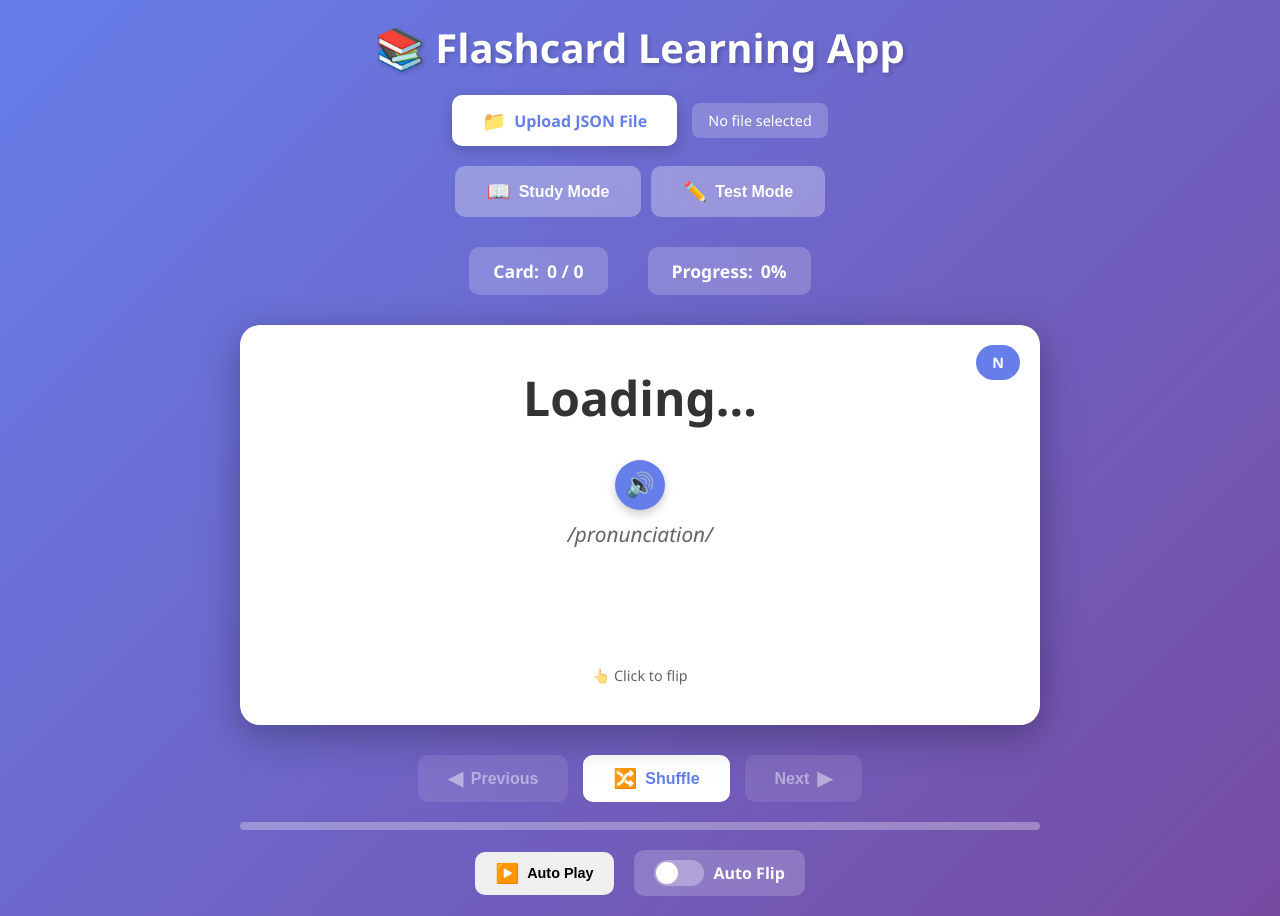
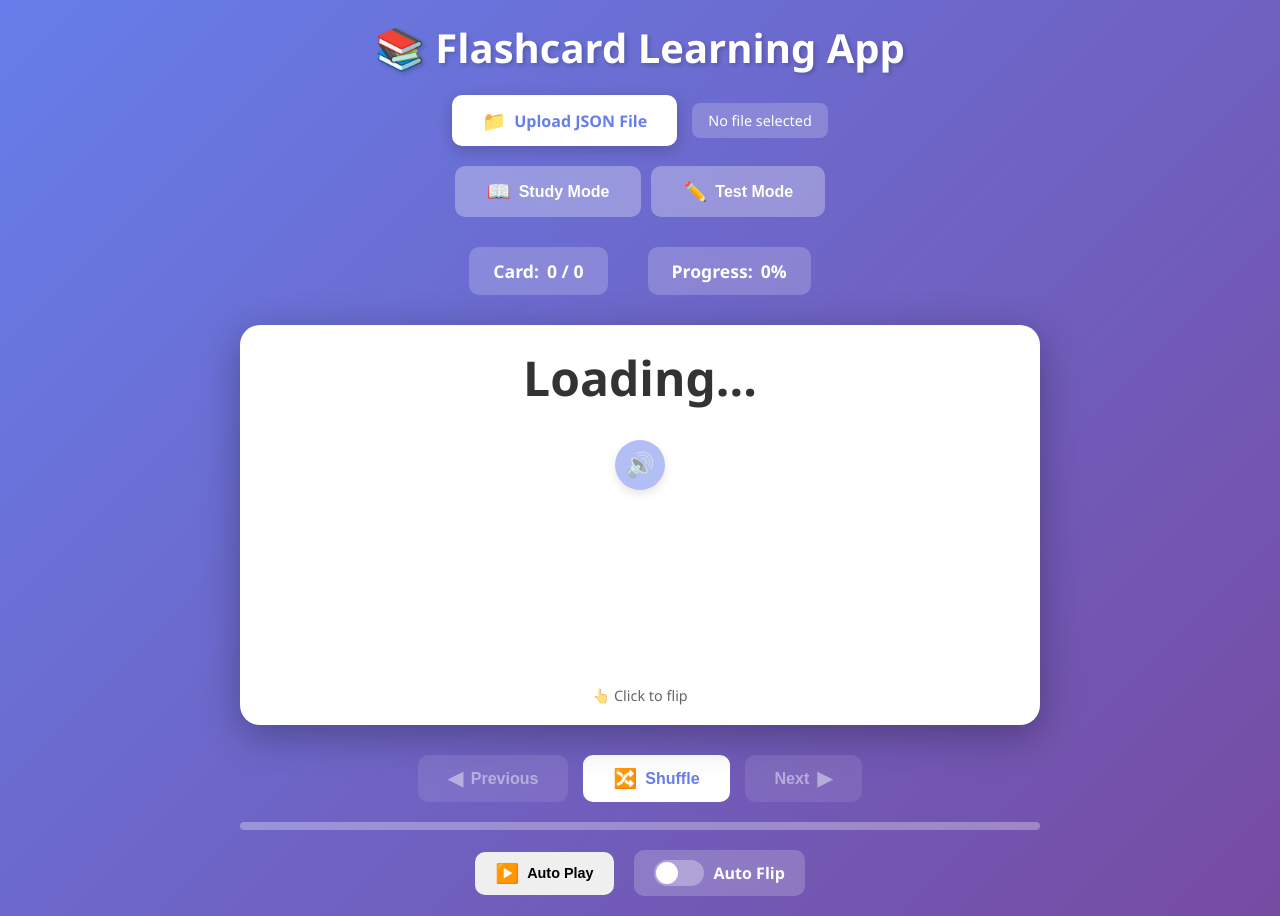
Before and after one commit to vietanhdang/angular-flash-card, an Angular app: page /home in a window 1280 px wide. Built offline with nearby package versions, Linux system fonts and the light colour scheme.

Commit message:
feat: integrate dictionary service and enhance flashcard component with definitions and pronunciation

```diff
--- a/src/app/app.config.ts
+++ b/src/app/app.config.ts
@@ -1,8 +1,9 @@
 import { ApplicationConfig, provideBrowserGlobalErrorListeners } from '@angular/core';
 import { provideRouter } from '@angular/router';
+import { provideHttpClient } from '@angular/common/http';
 
 import { routes } from './app.routes';
 
 export const appConfig: ApplicationConfig = {
-  providers: [provideBrowserGlobalErrorListeners(), provideRouter(routes)],
+  providers: [provideBrowserGlobalErrorListeners(), provideRouter(routes), provideHttpClient()],
 };
--- a/src/app/pages/home/components/flashcard/flashcard.component.html
+++ b/src/app/pages/home/components/flashcard/flashcard.component.html
@@ -2,22 +2,51 @@
   <div class="flashcard" id="flashcard" (click)="onFlip()" [class.flipped]="isFlipped">
     <div class="flashcard-inner">
       <div class="flashcard-front">
-        <div class="word-type" id="word-type">{{ card?.type || 'N' }}</div>
+        <!-- <div class="word-type" id="word-type">{{ card?.type || 'N' }}</div> -->
         <h2 class="word" id="word">{{ card?.word || 'Loading...' }}</h2>
-        <button class="speaker-btn" id="speaker-btn" title="Listen to pronunciation">🔊</button>
+        <button
+          class="speaker-btn"
+          id="speaker-btn"
+          title="Listen to pronunciation"
+          (click)="playPronunciation($event)"
+          [disabled]="!pronunciationAvailable"
+        >
+          🔊
+        </button>
         <p class="pronunciation" id="pronunciation">
-          {{ card?.pronunciation || '/pronunciation/' }}
+          <!-- card?.pronunciation || -->
+          {{ dictionaryData?.phonetic }}
         </p>
         <p class="flip-hint">👆 Click to flip</p>
       </div>
       <div class="flashcard-back">
-        <h2 class="meaning" id="meaning">{{ card?.meaning || 'Nghĩa tiếng Việt' }}</h2>
+        <!-- <h2 class="meaning" id="meaning">{{ card?.meaning || 'Nghĩa tiếng Việt' }}</h2>
         <div class="back-info">
           <p class="word-small" id="word-back">{{ card?.word || 'Loading...' }}</p>
           <p class="pronunciation-small" id="pronunciation-back">
-            {{ card?.pronunciation || '/pronunciation/' }}
+            {{ card?.pronunciation || dictionaryData?.phonetic }}
           </p>
-        </div>
+        </div> -->
+        <!-- hiển thị meanings dictionaryData -->
+        @if (dictionaryData?.meanings?.length) {
+          <ng-container *ngFor="let meaning of dictionaryData?.meanings">
+            <h3 class="part-of-speech">{{ meaning.partOfSpeech }}</h3>
+            <ul>
+              <li *ngFor="let def of meaning.definitions">
+                {{ def.definition }}
+                @if (def.example) {
+                  - <em>{{ def.example }}</em>
+                }
+              </li>
+            </ul>
+          </ng-container>
+        } @else {
+          <p>No definitions available.</p>
+        }
+
+        <ng-template #noDefinition>
+          <p>No definition available.</p>
+        </ng-template>
         <p class="flip-hint">👆 Click to flip back</p>
       </div>
     </div>
--- a/src/app/pages/home/components/flashcard/flashcard.component.ts
+++ b/src/app/pages/home/components/flashcard/flashcard.component.ts
@@ -1,7 +1,7 @@
 import { Component, EventEmitter, Input, Output } from '@angular/core';
 import { CommonModule } from '@angular/common';
 
-import { Card } from '../../../../models/card.model';
+import { Card, DictionaryResponse } from '../../../../models/card.model';
 
 @Component({
   selector: 'app-flashcard',
@@ -11,14 +11,29 @@ import { Card } from '../../../../models/card.model';
   styleUrl: './flashcard.component.css',
 })
 export class FlashcardComponent {
-  // TODO: Thêm @Input() để nhận card data từ parent
-  // TODO: Thêm @Output() để emit events (flip, speaker click)
-  // TODO: Định nghĩa properties: word, pronunciation, meaning, wordType
   @Input() card: Card | null = null;
+  @Input() dictionaryData: DictionaryResponse | null = null;
   @Input() isFlipped: boolean = false;
   @Output() flipCard = new EventEmitter<void>();
 
   onFlip() {
     this.flipCard.emit();
   }
+
+  playPronunciation(event: MouseEvent) {
+    event.stopPropagation(); // ngăn click lan ra ngoài
+    if (this.dictionaryData && this.dictionaryData.phonetics.length > 0) {
+      const audioUrl = this.dictionaryData.phonetics.find((p) => p.audio)?.audio;
+      if (audioUrl) {
+        const audio = new Audio(audioUrl);
+        audio.play().catch((error) => {
+          console.error('Error playing audio:', error);
+        });
+      }
+    }
+  }
+
+  get pronunciationAvailable(): boolean {
+    return this.dictionaryData !== null && this.dictionaryData.phonetics.some((p) => p.audio);
+  }
 }
--- a/src/app/pages/home/home.component.html
+++ b/src/app/pages/home/home.component.html
@@ -5,6 +5,7 @@
 
 <app-flashcard
   [card]="currentCard"
+  [dictionaryData]="dictionaryData"
   (flipCard)="handleFlip()"
   [isFlipped]="isFlipped"
 ></app-flashcard>
--- a/src/app/pages/home/home.component.ts
+++ b/src/app/pages/home/home.component.ts
@@ -15,7 +15,8 @@ import { TestSetupComponent } from './components/test-setup/test-setup.component
 import { TestQuestionComponent } from './components/test-question/test-question.component';
 import { TestResultsComponent } from './components/test-results/test-results.component';
 
-import { Card } from '../../models/card.model';
+import { Card, DictionaryResponse } from '../../models/card.model';
+import { DictionaryService } from '../../services/dictionary.service';
 
 @Component({
   selector: 'app-home',
@@ -42,9 +43,14 @@ export class HomeComponent {
   autoFlipEnabled: boolean = false; // Trạng thái bật/tắt tự động lật thẻ
   totalCards: number = 0; // Tổng số thẻ
   currentCard: Card | null = null;
+  dictionaryData: DictionaryResponse | null = null;
+  dictionaries: { [word: string]: DictionaryResponse } = {};
   autoPlaySub?: Subscription;
 
-  constructor(private cdr: ChangeDetectorRef) {}
+  constructor(
+    private cdr: ChangeDetectorRef,
+    private dictionaryService: DictionaryService,
+  ) {}
 
   onFileLoaded(loadedCards: Card[]) {
     if (loadedCards.length === 0) {
@@ -61,7 +67,23 @@ export class HomeComponent {
 
   displayCard() {
     this.currentCard = this.cards[this.currentIndex];
-    this.cdr.detectChanges();
+    if (this.dictionaries[this.currentCard.word]) {
+      this.dictionaryData = this.dictionaries[this.currentCard.word];
+      this.cdr.detectChanges();
+      return;
+    } else {
+      this.dictionaryData = null;
+    }
+
+    this.dictionaryService.getDefinition(this.currentCard.word).subscribe((definition) => {
+      if (definition.length === 0) {
+        this.dictionaryData = null;
+        return;
+      }
+      this.dictionaryData = definition[0];
+      this.dictionaries[this.currentCard!.word] = this.dictionaryData;
+      this.cdr.detectChanges();
+    });
   }
 
   handleFlip() {
--- /dev/null
+++ b/src/app/services/dictionary.service.ts
@@ -0,0 +1,17 @@
+import { Injectable } from '@angular/core';
+import { HttpClient, HttpParams } from '@angular/common/http';
+import { Observable } from 'rxjs';
+import { DictionaryResponse } from '../models/card.model';
+
+@Injectable({
+  providedIn: 'root',
+})
+export class DictionaryService {
+  private apiUrl = 'https://api.dictionaryapi.dev/api/v2/entries/en/';
+
+  constructor(private http: HttpClient) {}
+
+  getDefinition(word: string): Observable<DictionaryResponse[]> {
+    return this.http.get<DictionaryResponse[]>(`${this.apiUrl}${word}`);
+  }
+}
--- a/src/styles.css
+++ b/src/styles.css
@@ -113,6 +113,8 @@ header h1 {
   height: 400px;
   cursor: pointer;
   position: relative;
+  transform-style: preserve-3d;
+  transition: transform 0.8s;
 }
 
 .flashcard-inner {
@@ -134,12 +136,13 @@ header h1 {
   height: 100%;
   backface-visibility: hidden;
   border-radius: 20px;
+  box-shadow: 0 10px 40px rgba(0, 0, 0, 0.3);
   display: flex;
   flex-direction: column;
   justify-content: center;
   align-items: center;
-  padding: 40px;
-  box-shadow: 0 10px 40px rgba(0, 0, 0, 0.3);
+  padding: 20px;
+  box-sizing: border-box;
 }
 
 .flashcard-front {
@@ -150,6 +153,63 @@ header h1 {
   background: linear-gradient(135deg, #f093fb 0%, #f5576c 100%);
   color: white;
   transform: rotateY(180deg);
+  overflow-y: auto; /* scroll nếu content dài */
+  justify-content: flex-start; /* content từ trên xuống */
+}
+
+.flashcard-back ul {
+  list-style: none; /* loại bỏ bullet */
+  margin: 10px 0 20px 0; /* margin hợp lý */
+  padding-left: 0;
+}
+
+.flashcard-back li {
+  position: relative;
+  padding-left: 20px; /* chừa chỗ cho dấu custom */
+  margin-bottom: 8px;
+}
+
+/* custom bullet nhỏ */
+.flashcard-back li::before {
+  content: '•'; /* hoặc "–" */
+  position: absolute;
+  left: 0;
+  color: rgba(255, 255, 255, 0.8); /* màu sáng, visible trên gradient */
+  font-size: 14px;
+  line-height: 1;
+}
+
+.flashcard-back {
+  overflow-y: auto;
+}
+
+.flashcard-back::-webkit-scrollbar {
+  width: 6px;
+}
+
+.flashcard-back::-webkit-scrollbar-track {
+  background: transparent;
+}
+
+.flashcard-back::-webkit-scrollbar-thumb {
+  background-color: rgba(255, 255, 255, 0.5); /* màu trắng mờ */
+  border-radius: 3px;
+}
+
+.flashcard-back::-webkit-scrollbar-thumb:hover {
+  background-color: rgba(255, 255, 255, 0.8);
+}
+
+.flashcard-back h3.part-of-speech {
+  margin: 10px 0 5px;
+  font-size: 16px;
+  font-weight: 600;
+}
+
+.flashcard-back li em {
+  font-style: italic;
+  opacity: 0.9;
+  font-size: 14px;
 }
 
 .word-type {
@@ -222,6 +282,11 @@ header h1 {
   gap: 15px;
   margin-bottom: 20px;
   flex-wrap: wrap;
+}
+
+button[disabled] {
+  opacity: 0.5;
+  cursor: not-allowed;
 }
 
 .btn {
```
Also changed, not shown: src/app/models/card.model.ts (+35 -0 lines).
